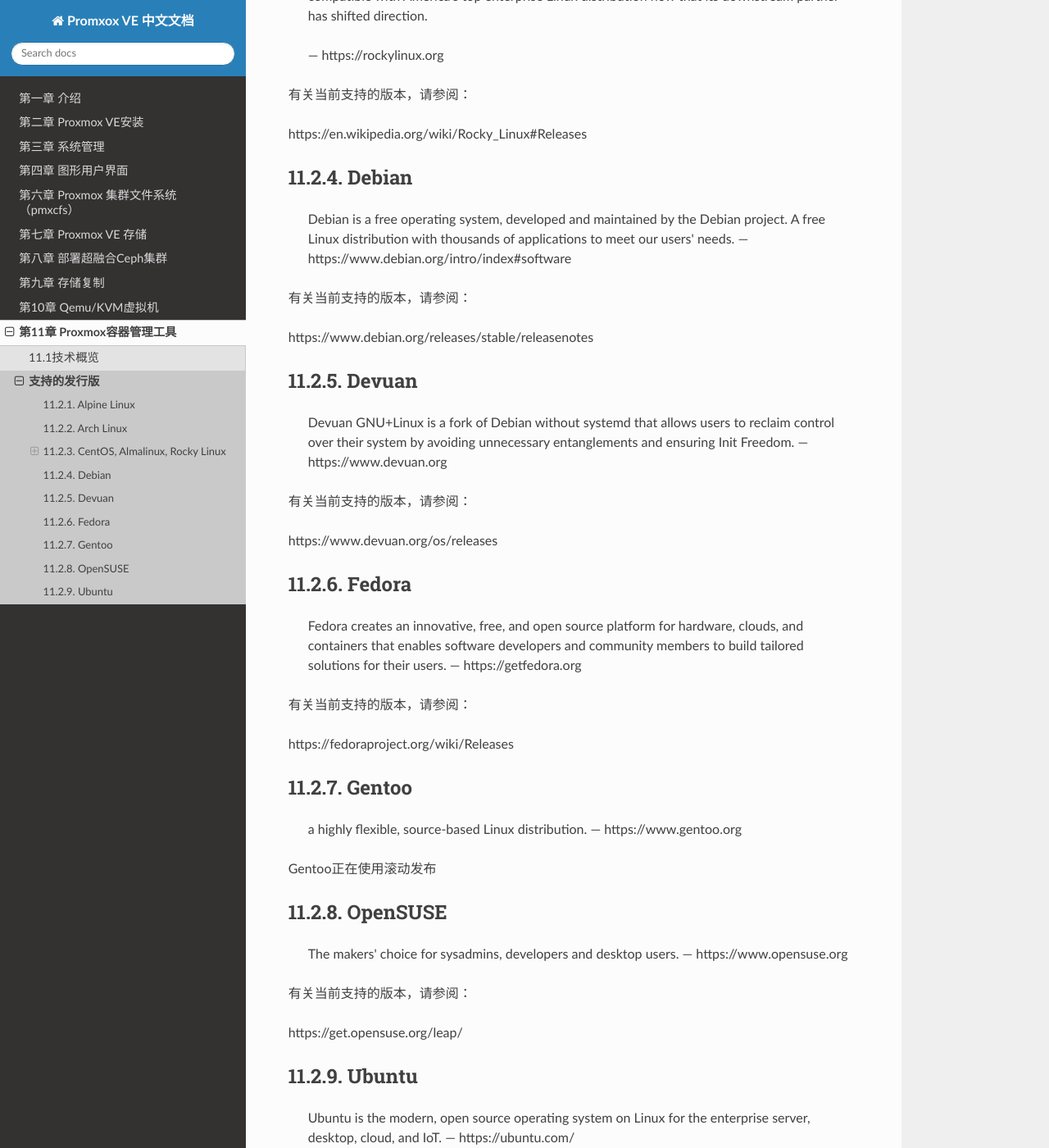
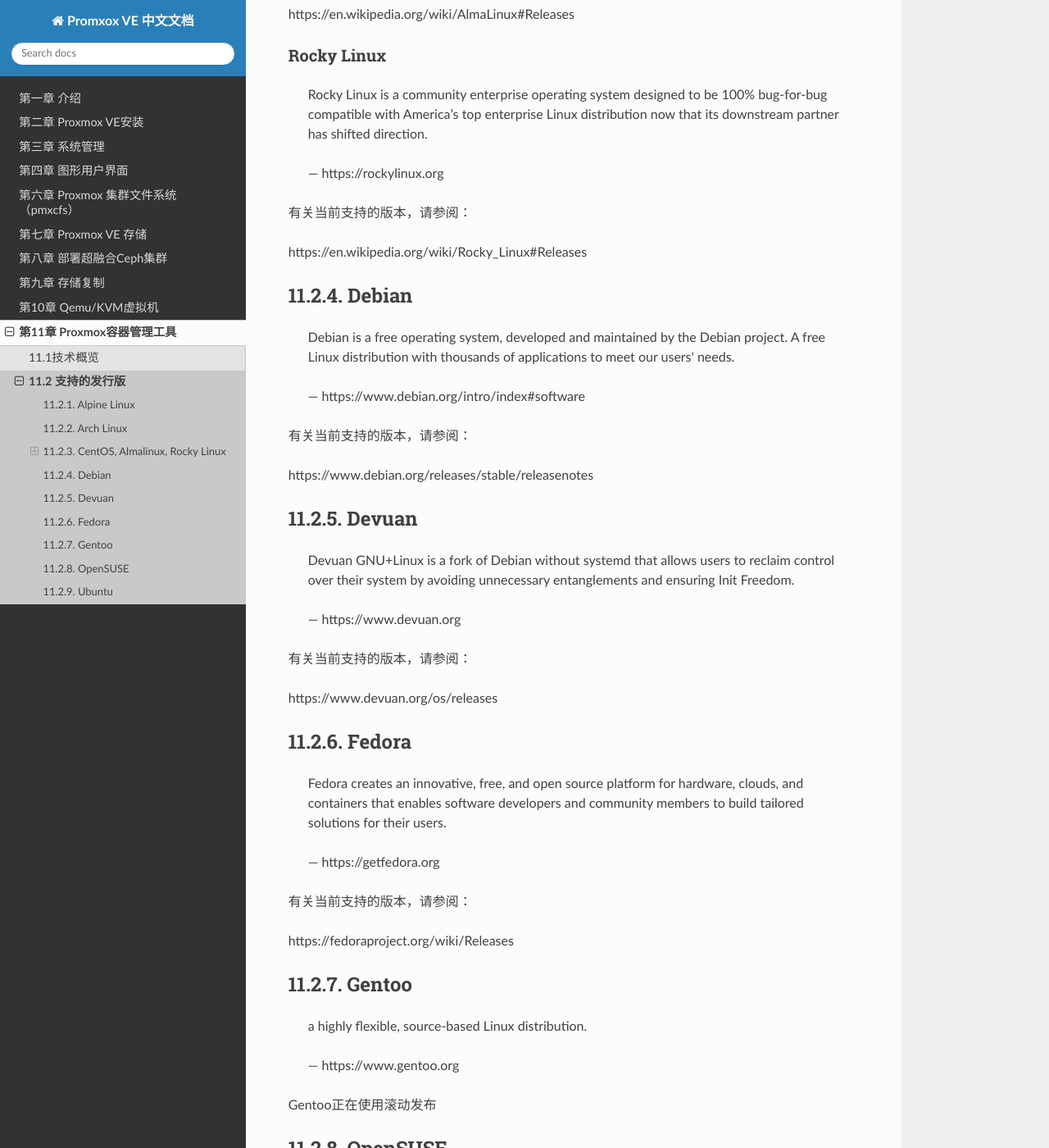
Before and after one commit to jiangcuo/pve-doc-cn, a Sphinx documentation site: the page built from source/Pct/supportdist.md, in a window 1280 px wide and 1400 px high, scrolled down 1342 px. Shown: the whole window at 82% size. Built offline with Sphinx 7.4.7 and the Read the Docs theme 2.0.0, drawn with Linux system fonts in a browser that asks for light colours; pages that are not in the unit, such as notebooks, are missing from menus; some of the changed text lies outside the part shown.

Commit message:
Update supportdist.md

```diff
--- a/source/Pct/supportdist.md
+++ b/source/Pct/supportdist.md
@@ -1,4 +1,4 @@
-# 支持的发行版
+# 11.2 支持的发行版
 
 
 官方支持的发行版列表可以在下面找到。
@@ -9,6 +9,7 @@
 ## 11.2.1. Alpine Linux
 
 > Alpine Linux is a security-oriented, lightweight Linux distribution based on musl libc and busybox.
+
 > — https://alpinelinux.org
 
 有关当前支持的版本，请参阅：
@@ -18,6 +19,7 @@
 ## 11.2.2. Arch Linux
 
 > Arch Linux, a lightweight and flexible Linux® distribution that tries to Keep It Simple.
+
 > — https://archlinux.org/
 
 Arch Linux正在使用滚动发布，有关更多详细信息，请参阅其wiki:
@@ -29,6 +31,7 @@
 ### CentOS / CentOS Stream
 
 > The CentOS Linux distribution is a stable, predictable, manageable and reproducible platform derived from the sources of Red Hat Enterprise Linux (RHEL)
+
 > — https://centos.org
 
 有关当前支持的版本，请参阅：
@@ -38,6 +41,7 @@
 ### Almalinux
 
 > An Open Source, community owned and governed, forever-free enterprise Linux distribution, focused on long-term stability, providing a robust production-grade platform. AlmaLinux OS is 1:1 binary compatible with RHEL® and pre-Stream CentOS.
+
 > — https://almalinux.org
 
 有关当前支持的版本，请参阅：
@@ -57,7 +61,9 @@
 ## 11.2.4. Debian
 
 > Debian is a free operating system, developed and maintained by the Debian project. A free Linux distribution with thousands of applications to meet our users' needs.
+
 > — https://www.debian.org/intro/index#software
+
 
 有关当前支持的版本，请参阅：
 
@@ -66,6 +72,7 @@
 ## 11.2.5. Devuan
 
 > Devuan GNU+Linux is a fork of Debian without systemd that allows users to reclaim control over their system by avoiding unnecessary entanglements and ensuring Init Freedom.
+
 > — https://www.devuan.org
 
 有关当前支持的版本，请参阅：
@@ -75,6 +82,7 @@
 ## 11.2.6. Fedora
 
 > Fedora creates an innovative, free, and open source platform for hardware, clouds, and containers that enables software developers and community members to build tailored solutions for their users.
+
 > — https://getfedora.org
 
 有关当前支持的版本，请参阅：
@@ -85,6 +93,7 @@
 ## 11.2.7. Gentoo
 
 > a highly flexible, source-based Linux distribution.
+
 > — https://www.gentoo.org
 
 Gentoo正在使用滚动发布
@@ -92,6 +101,7 @@
 ## 11.2.8. OpenSUSE
 
 > The makers' choice for sysadmins, developers and desktop users.
+
 > — https://www.opensuse.org
 
 有关当前支持的版本，请参阅：
@@ -101,6 +111,7 @@
 ## 11.2.9. Ubuntu
 
 > Ubuntu is the modern, open source operating system on Linux for the enterprise server, desktop, cloud, and IoT.
+
 > — https://ubuntu.com/
 
 有关当前支持的版本，请参阅：
```
